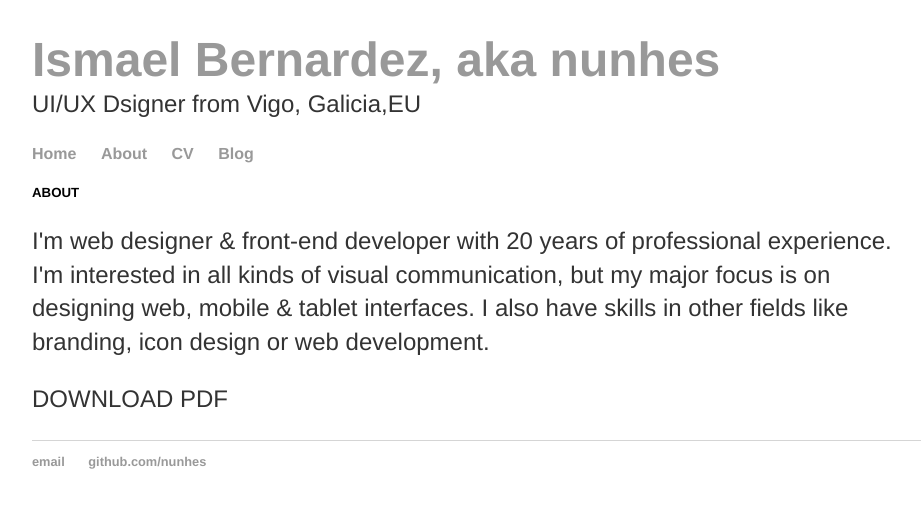
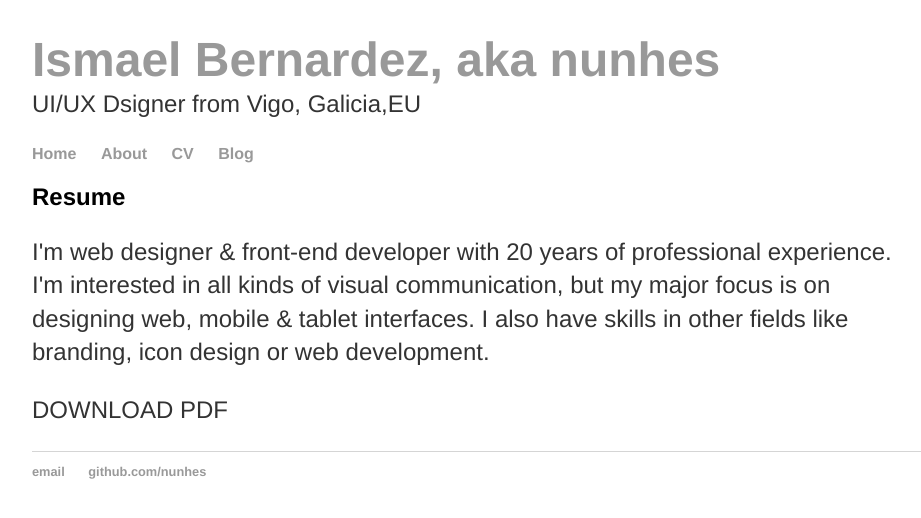
Before and after one commit to nunhes/nunhes.github.io, a Jekyll site: the page built from cv/index.html, in a window 1280 px wide, cut to the strip 193-711 px from the top of the page. Shown: the whole strip, without its empty margins (160-1081 px from the left). Built offline with Jekyll 4.4.1, drawn with Linux system fonts in a browser that asks for light colours.

Commit message:
change de title page

```diff
--- a/cv/index.html
+++ b/cv/index.html
@@ -7,7 +7,7 @@ title: CV Ismael Bernardez
 		<div class="container marxet">
 			<div class="row">
 				<div class="col-lg-2 col-lg-offset-1">
-					<h5>ABOUT</h5>
+					<h2>Resume</h2>
 				</div>
 				<div class="col-lg-6">
 					<p>I'm web designer &amp; front-end developer with 20 years of professional experience. I'm interested in all kinds of visual communication, but my major focus is on designing web, mobile &amp; tablet interfaces. I also have skills in other fields like branding, icon design or web development.</p>
```
